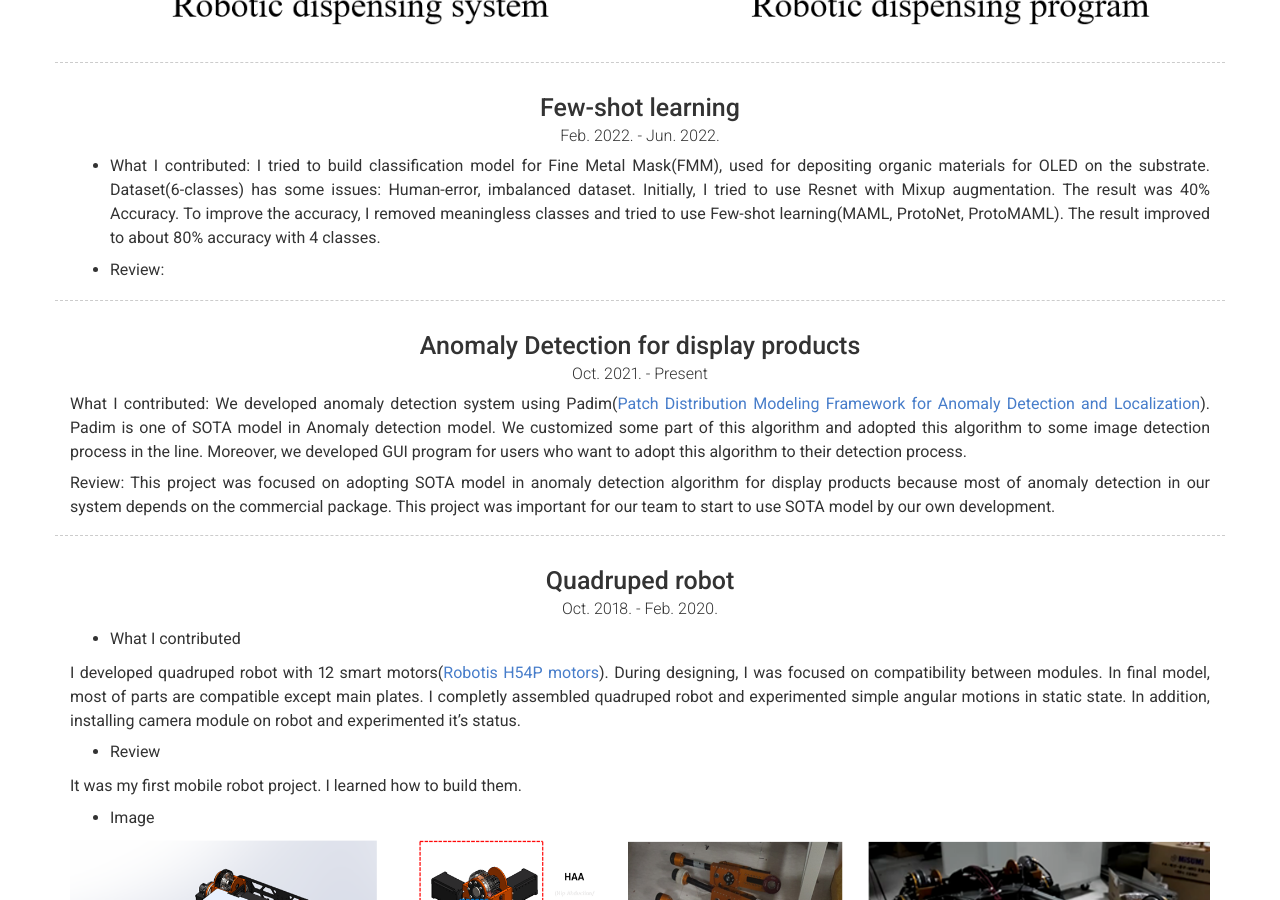
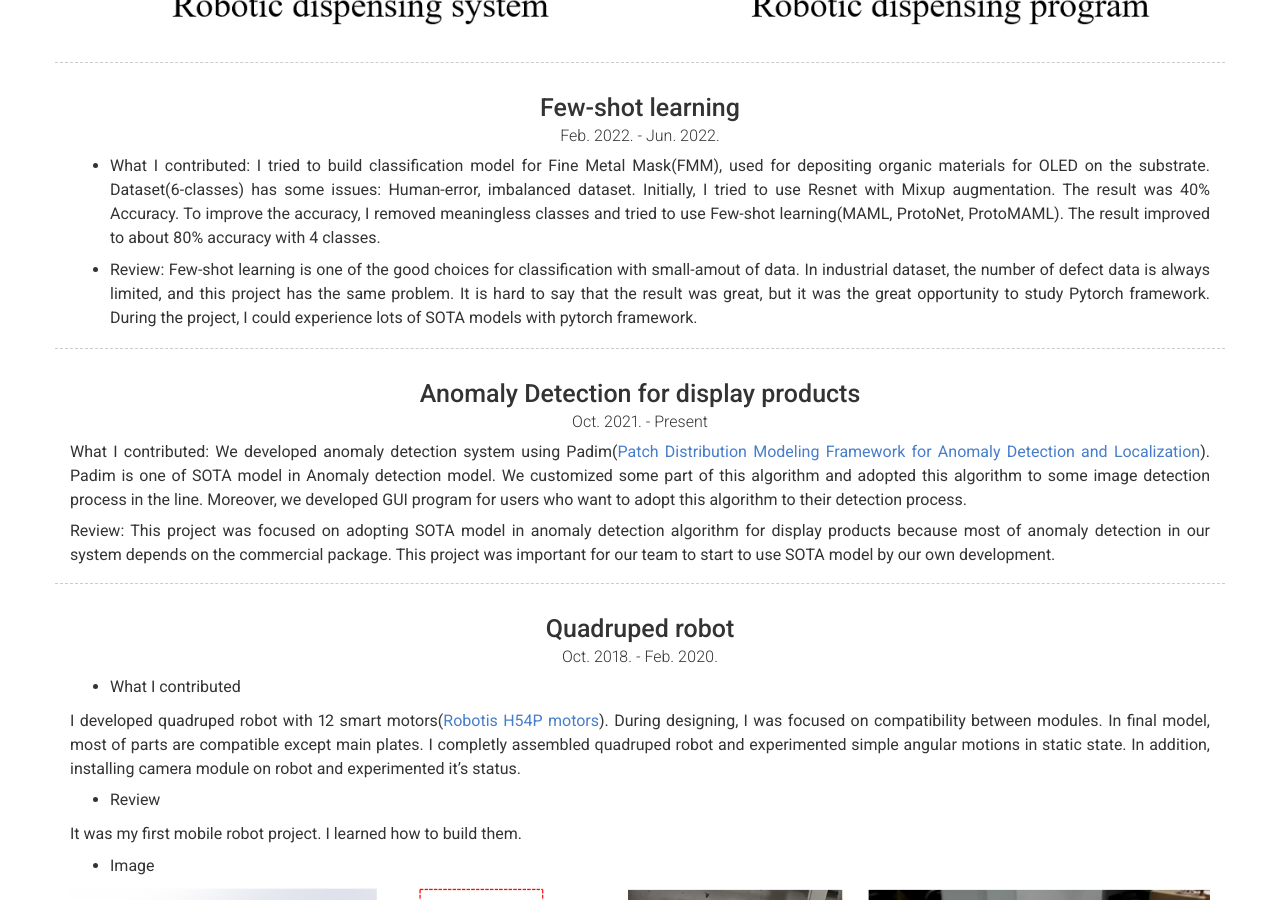
Before and after one commit to jiyang91/jiyang91.github.io, a Jekyll site: the page built from index.md, in a window 1280 px wide and 900 px high, scrolled down 1870 px. Built offline with Jekyll 4.4.1, drawn with Linux system fonts in a browser that asks for light colours; nearby versions of some CDN libraries.

Commit message:
update_220628

```diff
--- a/_config.yml
+++ b/_config.yml
@@ -78,7 +78,7 @@ content:
         description: |
           - What I contributed: I tried to build classification model for Fine Metal Mask(FMM), used for depositing organic materials for OLED on the substrate. Dataset(6-classes) has some issues: Human-error, imbalanced dataset. Initially, I tried to use Resnet with Mixup augmentation. The result was 40% Accuracy. To improve the accuracy, I removed meaningless classes and tried to use Few-shot learning(MAML, ProtoNet, ProtoMAML). The result improved to about 80% accuracy with 4 classes.
 
-          - Review:
+          - Review: Few-shot learning is one of the good choices for classification with small-amout of data. In industrial dataset, the number of defect data is always limited, and this project has the same problem. It is hard to say that the result was great, but it was the great opportunity to study Pytorch framework. During the project, I could experience lots of SOTA models with pytorch framework.
 
 
 
```
